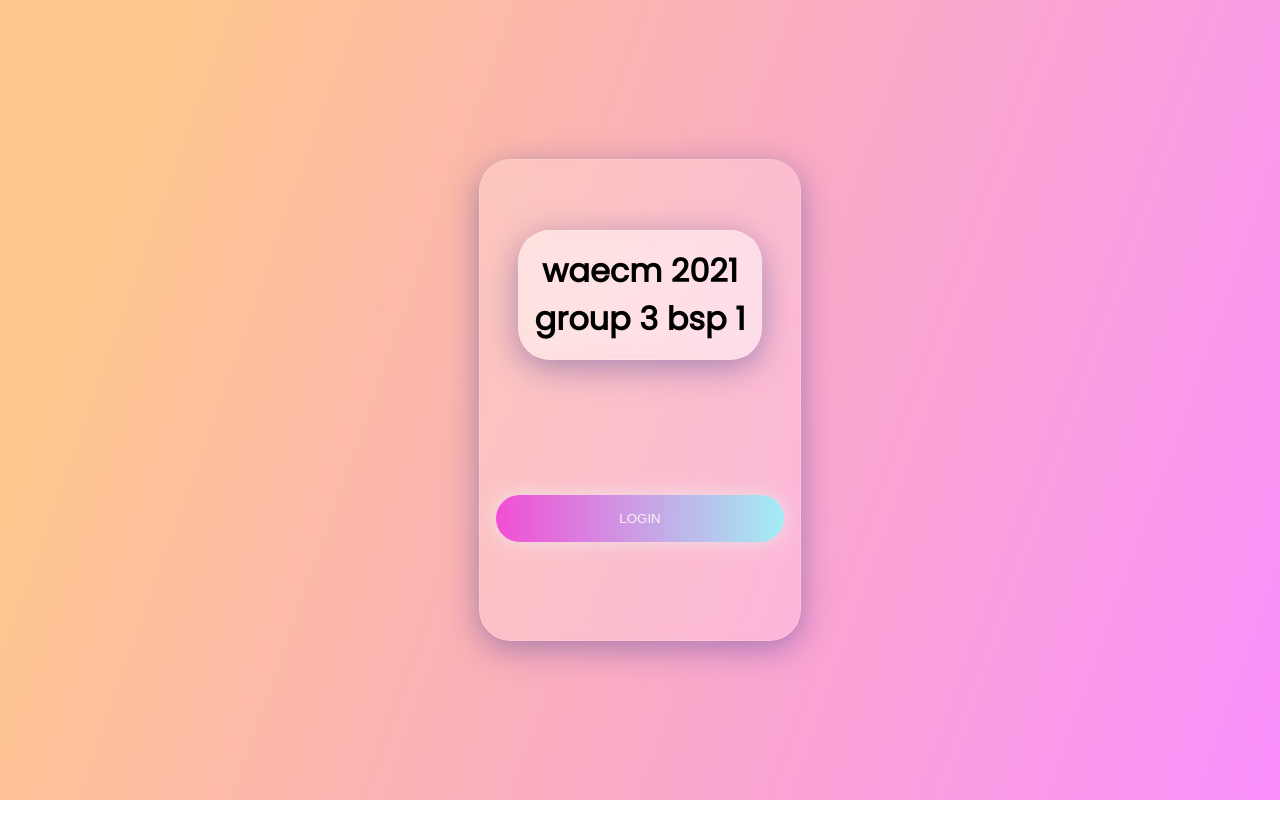
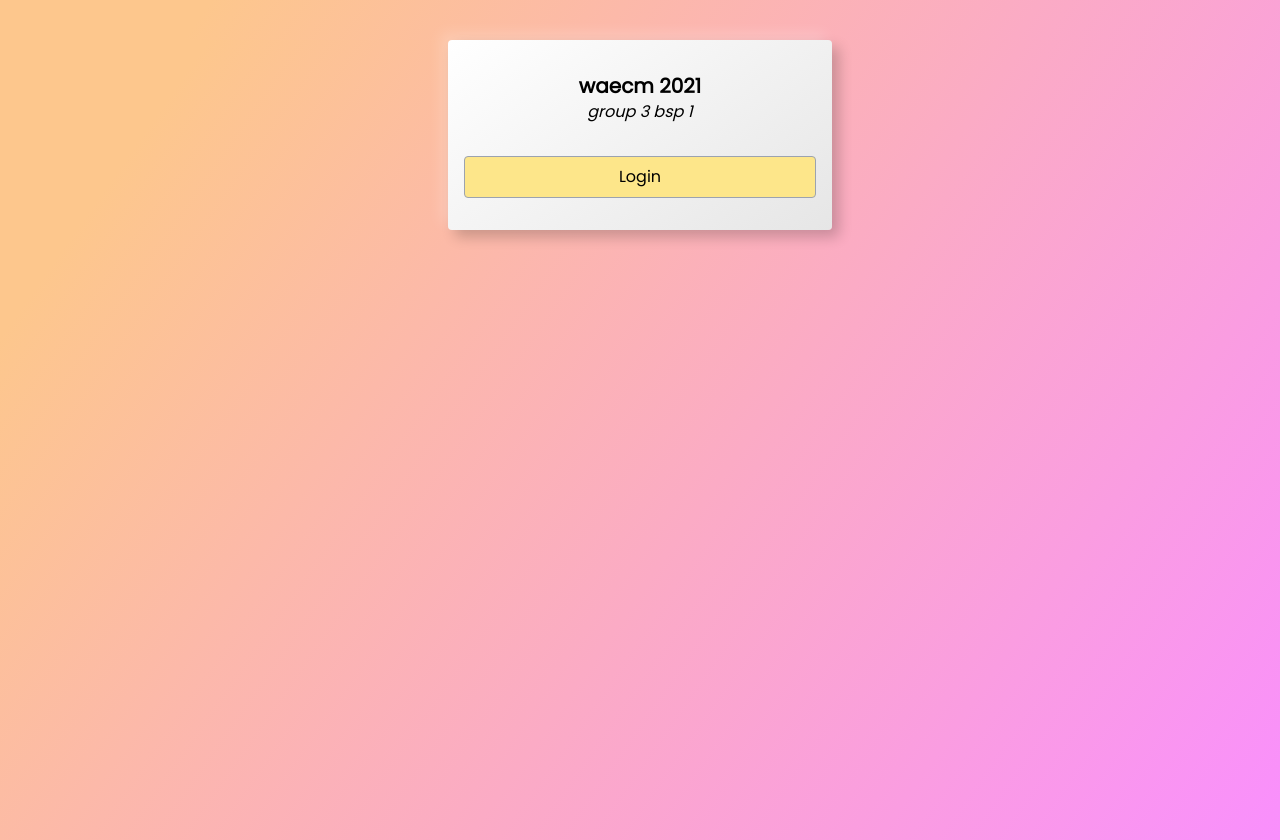
Before and after one commit to michi949/waecm-group, a Next.js app in the folder waecm-2021-group-3-bsp-1/: page / in a window 1280 px wide. Before the commit the page ends 800 px from the top, so only its background shows below. Built offline with nearby package versions, Linux system fonts and the light colour scheme.

Commit message:
Tailwind for styling

```diff
--- /dev/null
+++ b/waecm-2021-group-3-bsp-1/components/Button.tsx
@@ -0,0 +1,9 @@
+import React from 'react';
+
+export default function Button({children, onClick}) {
+  return <button
+    className="mt-8 bg-yellow-200 w-full p-2 rounded border border-gray-400"
+    onClick={onClick}>
+    {children}
+  </button>;
+}
--- /dev/null
+++ b/waecm-2021-group-3-bsp-1/components/Dialog.tsx
@@ -0,0 +1,7 @@
+import React from 'react';
+
+export default function Dialog({children}) {
+  return <div className="bg-white mx-auto max-w-sm mt-10 px-4 py-8 rounded text-center neomorphism">
+    {children}
+  </div>;
+}
--- /dev/null
+++ b/waecm-2021-group-3-bsp-1/components/Title.tsx
@@ -0,0 +1,7 @@
+import React from 'react';
+
+export default function Title({children}) {
+  return <div className="text-xl font-bold">
+    {children}
+  </div>;
+}
--- a/waecm-2021-group-3-bsp-1/components/dashboard-section/DashboardSection.tsx
+++ b/waecm-2021-group-3-bsp-1/components/dashboard-section/DashboardSection.tsx
@@ -1,6 +1,8 @@
-import React, { useEffect, useState } from "react";
-import styled from "styled-components";
-import { getToken } from "../../util/get-token";
+import React, {useEffect, useState} from 'react';
+import {getToken} from '../../util/get-token';
+import Dialog from '../Dialog';
+import Button from '../Button';
+import Title from '../Title';
 
 
 const DashboardSection = () => {
@@ -8,9 +10,9 @@
 
   useEffect(() => {
     const id_token = getToken();
-    const nonce = window.localStorage.getItem("nonce");
+    const nonce = window.localStorage.getItem('nonce');
     fetch(`http://localhost:3000/api/login?nonce=${nonce}`, {
-      headers: { Authorization: `Bearer ${id_token}` },
+      headers: {Authorization: `Bearer ${id_token}`},
     })
       .then((x) => x.json())
       .then((res) => {
@@ -19,8 +21,8 @@
   }, []);
 
   const handleLogout = () => {
-    const nonce = window.localStorage.getItem("nonce");
-    window.localStorage.setItem("nonce", "");
+    const nonce = window.localStorage.getItem('nonce');
+    window.localStorage.setItem('nonce', '');
     window.location.assign(
       `https://waecm-sso.inso.tuwien.ac.at/auth/realms/waecm/protocol/openid-connect/logout/?client_id=waecm&redirect_uri=http://localhost:3000&scope=openid%20profile&nonce=${nonce}`
     );
@@ -33,93 +35,14 @@
   }
 
   return (
-    <StyledDashboardSection>
-      <StyledCard>
-        <Title>
-          <h2> Login Successful </h2>
-          <Line />
-        </Title>
-        <StyledImage alt="hotboy" src={userInfo === undefined ? "./filler.jpg" : userInfo.picture} />
-        <p>{userInfo === undefined ? "No Name" : userInfo.name}</p>
-        <StyledButton onClick={handleLogout}>
-            Logout
-        </StyledButton>
-      </StyledCard>
-    </StyledDashboardSection>
+    <Dialog>
+      <Title>Login was successful</Title>
+      <img alt="hotboy" src={userInfo === undefined ? './filler.jpg' : userInfo.picture}/>
+      <p>{userInfo === undefined ? 'No Name' : userInfo.name}</p>
+      <Button onClick={handleLogout}>
+        Logout
+      </Button>
+    </Dialog>
   );
 };
-
-const StyledDashboardSection = styled.div`
-  display: grid;
-  place-items: center;
-  height: 100vh;
-  width: 100%;
-`;
-const StyledCard = styled.div`
-  display: flex;
-  flex-direction: column;
-  align-items: center;
-  justify-content: space-around;
-  height: 30rem;
-  width: 20rem;
-  background: rgba(255, 255, 255, 0.2);
-  box-shadow: 0 8px 32px 0 rgba(31, 38, 135, 0.37);
-  backdrop-filter: blur(10px);
-  -webkit-backdrop-filter: blur(10px);
-  border: 1px solid rgba(255, 255, 255, 0.18);
-  border-radius: 2rem;
-`;
-const StyledImage = styled.img`
-  border-radius: 50%;
-  height: 200px;
-  width: 200px;
-  background: transparent;
-  box-shadow: 0 8px 32px 0 rgba(31, 38, 135, 0.37);
-  -webkit-transition: all 0.5s ease-in-out;
-  transition: all 0.5s ease-in-out;
-  &:hover {
-    box-shadow: 0 16px 40px 0 rgba(31, 38, 135, 0.37);
-  }
-`;
-const StyledButton = styled.button`
-  width: 90%;
-  padding: 1rem;
-  border-radius: 2rem;
-  margin-bottom: 2rem;
-  background-image: linear-gradient(
-    to right,
-    #ef32d9 0%,
-    #89fffd 51%,
-    #ef32d9 100%
-  );
-  text-align: center;
-  text-transform: uppercase;
-  transition: 0.5s;
-  background-size: 200% auto;
-  color: white;
-  box-shadow: 0 0 20px #eee;
-  border: none;
-  opacity: 0.8;
-  cursor: pointer;
-  &:hover {
-    background-position: right center;
-    color: black;
-    opacity: 0.9;
-  }
-`;
-const Title = styled.div`
-  padding: 2rem;
-  h2 {
-    padding: 0;
-    margin: 0;
-  }
-`;
-const Line = styled.div`
-  position: relative;
-  width: 34px;
-  height: 3px;
-  background: white;
-  top: -5px;
-`;
-
 export default DashboardSection;
--- a/waecm-2021-group-3-bsp-1/components/invalid-login-section/InvalidLoginSection.tsx
+++ b/waecm-2021-group-3-bsp-1/components/invalid-login-section/InvalidLoginSection.tsx
@@ -1,70 +1,18 @@
-import styled from 'styled-components';
-
+import Dialog from '../Dialog';
+import Button from '../Button';
+import React from 'react';
+import Title from '../Title';
 
 const InvalidLoginSection = () => {
+  const navigateToMainPage = () => window.location.assign(`http://localhost:3000`);
+  return (
+    <Dialog>
+      <Title>Login failed 😢</Title>
+      <Button onClick={navigateToMainPage}>
+        go to main page
+      </Button>
+    </Dialog>
+  );
+};
 
-    const navigateToMainPage = () => {
-        window.location.assign(
-            `http://localhost:3000`
-          );
-    }
-
-    return (
-      <StyledSection>
-        <StyledForm>
-        <StyledButton onClick={navigateToMainPage}>
-            Login was incorrect
-        </StyledButton>
-        </StyledForm>
-      </StyledSection>
-    );
-  };
-
-  const StyledSection = styled.div`
-    display: grid;
-    place-items: center;
-    height: 100vh;
-    width: 100%;
-  `;
-  const StyledForm = styled.div`
-    display: flex;
-    flex-direction: column;
-    align-items: center;
-    justify-content: space-around;
-    height: 10rem;
-    width: 20rem;
-    background: rgba(255, 255, 255, 0.2);
-    box-shadow: 0 8px 32px 0 rgba(31, 38, 135, 0.37);
-    backdrop-filter: blur(10px);
-    -webkit-backdrop-filter: blur(10px);
-    border: 1px solid rgba(255, 255, 255, 0.18);
-    border-radius: 2rem;
-  `;
-  const StyledButton = styled.button`
-    width: 90%;
-    padding: 1rem;
-    border-radius: 2rem;
-    margin-bottom: 2rem;
-    background-image: linear-gradient(
-      to right,
-      #ef32d9 0%,
-      #89fffd 51%,
-      #ef32d9 100%
-    );
-    text-align: center;
-    text-transform: uppercase;
-    transition: 0.5s;
-    background-size: 200% auto;
-    color: white;
-    box-shadow: 0 0 20px #eee;
-    border: none;
-    opacity: 0.8;
-    cursor: pointer;
-    &:hover {
-      background-position: right center; /* change the direction of the change here */
-      color: black;
-      opacity: 0.9;
-    }
-  `;
-
-  export default InvalidLoginSection;
+export default InvalidLoginSection;
--- a/waecm-2021-group-3-bsp-1/components/login-section/LoginSection.tsx
+++ b/waecm-2021-group-3-bsp-1/components/login-section/LoginSection.tsx
@@ -1,93 +1,27 @@
 import React from 'react';
-import styled from 'styled-components';
-import { v4 as uuidv4 } from "uuid";
+import {v4 as uuidv4} from 'uuid';
+import Dialog from '../Dialog';
+import Button from '../Button';
+import Title from '../Title';
 
 const LoginSection = () => {
   const handleLogin = () => {
-    window.localStorage.removeItem("id_token");
+    window.localStorage.removeItem('id_token');
     const nonce = uuidv4(); //generate unique identifier
-    window.localStorage.setItem("nonce", nonce);
+    window.localStorage.setItem('nonce', nonce);
     window.location.assign(
       `https://waecm-sso.inso.tuwien.ac.at/auth/realms/waecm/protocol/openid-connect/auth/?client_id=waecm&response_type=id_token&prompt=consent&redirect_uri=http://localhost:3000/dashboard&scope=openid%20profile&nonce=${nonce}`
     );
   };
 
   return (
-    <StyledLoginSection>
-      <StyledForm>
-        <ProjectName>
-          <h1>
-            waecm 2021
-            <br />
-            <span>group 3 bsp 1</span>
-          </h1>
-        </ProjectName>
-        <StyledButton onClick={handleLogin}>Login</StyledButton>
-      </StyledForm>
-    </StyledLoginSection>
+    <Dialog>
+      <Title>waecm 2021</Title>
+      <div className="italic">group 3 bsp 1</div>
+      <Button onClick={handleLogin}>Login</Button>
+    </Dialog>
   );
 };
 
-const StyledLoginSection = styled.div`
-  display: grid;
-  place-items: center;
-  height: 100vh;
-  width: 100%;
-`;
-const StyledForm = styled.div`
-  display: flex;
-  flex-direction: column;
-  align-items: center;
-  justify-content: space-around;
-  height: 30rem;
-  width: 20rem;
-  background: rgba(255, 255, 255, 0.2);
-  box-shadow: 0 8px 32px 0 rgba(31, 38, 135, 0.37);
-  backdrop-filter: blur(10px);
-  -webkit-backdrop-filter: blur(10px);
-  border: 1px solid rgba(255, 255, 255, 0.18);
-  border-radius: 2rem;
-`;
-const StyledButton = styled.button`
-  width: 90%;
-  padding: 1rem;
-  border-radius: 2rem;
-  margin-bottom: 2rem;
-  background-image: linear-gradient(
-    to right,
-    #ef32d9 0%,
-    #89fffd 51%,
-    #ef32d9 100%
-  );
-  text-align: center;
-  text-transform: uppercase;
-  transition: 0.5s;
-  background-size: 200% auto;
-  color: white;
-  box-shadow: 0 0 20px #eee;
-  border: none;
-  opacity: 0.8;
-  cursor: pointer;
-  &:hover {
-    background-position: right center; /* change the direction of the change here */
-    color: black;
-    opacity: 0.9;
-  }
-`;
-const ProjectName = styled.div`
-  margin: 0.25rem;
-  text-align: center;
-  h1 {
-    display: inline-block;
-    margin: 0;
-    padding: 1rem;
-    background: rgba(255, 255, 255, 0.4);
-    box-shadow: 0 8px 32px 0 rgba(31, 38, 135, 0.37);
-    backdrop-filter: blur(10px);
-    -webkit-backdrop-filter: blur(10px);
-    border-radius: 2rem;
-    border: 1px solid rgba(255, 255, 255, 0.18);
-  }
-`;
 
 export default LoginSection;
--- a/waecm-2021-group-3-bsp-1/package.json
+++ b/waecm-2021-group-3-bsp-1/package.json
@@ -13,7 +13,7 @@
     "next": "10.0.8",
     "react": "17.0.1",
     "react-dom": "17.0.1",
-    "styled-components": "^5.2.1",
+    "sass": "^1.32.8",
     "uuid": "^8.3.2"
   },
   "devDependencies": {
@@ -21,7 +21,7 @@
     "@types/react": "^17.0.3",
     "autoprefixer": "^10.2.5",
     "postcss": "^8.2.8",
-    "tailwindcss": "^2.0.3",
+    "tailwindcss": "^2.0.4",
     "typescript": "^4.2.3"
   }
 }
--- a/waecm-2021-group-3-bsp-1/pages/_app.tsx
+++ b/waecm-2021-group-3-bsp-1/pages/_app.tsx
@@ -1,5 +1,5 @@
-import "../styles/globals.css";
-import 'tailwindcss/tailwind.css'
+import "../styles/globals.scss";
+import "../styles/neomorphism.scss";
 
 export default function MyApp({ Component, pageProps }) {
   return <Component {...pageProps} />;
--- a/waecm-2021-group-3-bsp-1/pages/_document.js
+++ /dev/null
@@ -1,29 +0,0 @@
-import Document from "next/document";
-import { ServerStyleSheet } from "styled-components";
-
-export default class MyDocument extends Document {
-  static async getInitialProps(ctx) {
-    const sheet = new ServerStyleSheet();
-    const originalRenderPage = ctx.renderPage;
-    try {
-      ctx.renderPage = () =>
-        originalRenderPage({
-          enhanceApp: (App) => (props) =>
-            sheet.collectStyles(<App {...props} />),
-        });
-      const initialProps = await Document.getInitialProps(ctx);
-
-      return {
-        ...initialProps,
-        styles: (
-          <>
-            {initialProps.styles}
-            {sheet.getStyleElement()}{" "}
-          </>
-        ),
-      };
-    } finally {
-      sheet.seal();
-    }
-  }
-}
--- a/waecm-2021-group-3-bsp-1/styles/globals.css
+++ /dev/null
@@ -1,13 +0,0 @@
-html,
-body {
-  padding: 0;
-  margin: 0;
-  font-family: Poppins, Roboto, sans-serif;
-  background-image: linear-gradient(
-    109.6deg,
-    rgba(253, 199, 141, 1) 11.3%,
-    rgba(249, 143, 253, 1) 100.2%
-  );
-  background-size: cover;
-  color: black;
-}
--- /dev/null
+++ b/waecm-2021-group-3-bsp-1/styles/globals.scss
@@ -0,0 +1,13 @@
+@tailwind base;
+@tailwind components;
+@tailwind utilities;
+
+html,
+body {
+  min-height: 100vh;
+  background: linear-gradient(
+    125deg,
+    rgba(253, 199, 141, 1) 11.3%,
+    rgba(249, 143, 253, 1) 100.2%
+  );
+}
--- /dev/null
+++ b/waecm-2021-group-3-bsp-1/styles/neomorphism.scss
@@ -0,0 +1,7 @@
+@layer utilities {
+  .neomorphism{
+    background: linear-gradient(145deg, #ffffff, #e6e6e6);
+    box-shadow:  7px 7px 14px rgba(0,0,0,0.2),
+    -7px -7px 14px rgba(255,255,255,0.2);
+  }
+}
```
Also changed, not shown: 2 other files (tests, documents, lock files or other folders).
